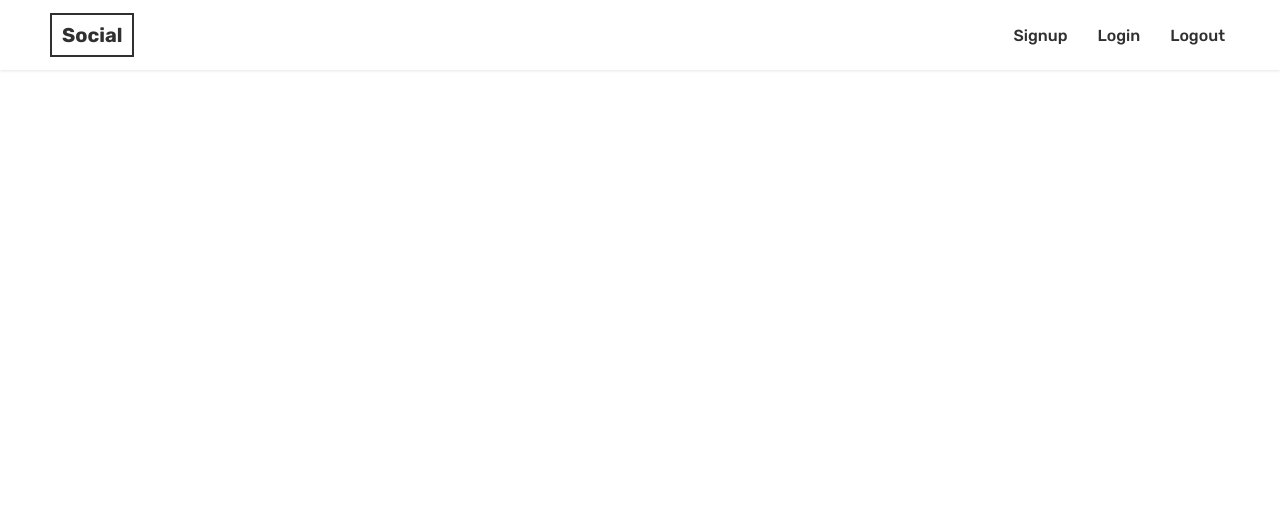
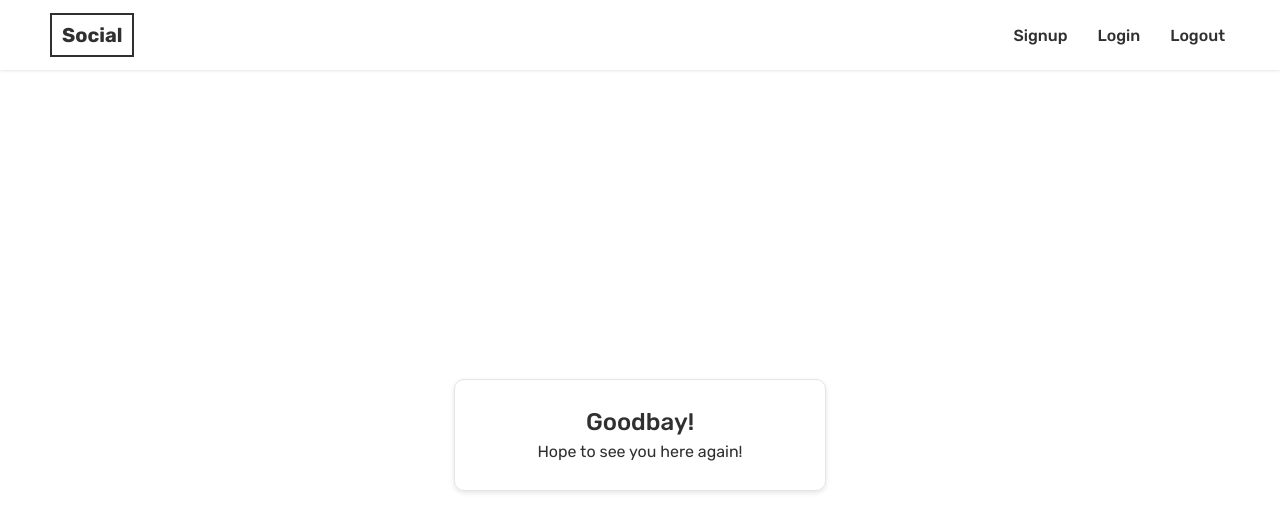
Before and after one commit to PatrickBialek/013_Social-media-portal-with-vue, a Vue app: page /#/goodbay in a window 1280 px wide. Shown: the top 532 px of the page. Built offline with nearby package versions, Linux system fonts and the light colour scheme; no server answers; sample sign-in values are in the browser's storage.

Commit message:
working on logout

```diff
--- /dev/null
+++ b/src/components/auth/Goodbay.vue
@@ -0,0 +1,66 @@
+<template>
+  <div class="goodbay">
+    <div class="goodbay__content">
+      <div class="goodbay__box">
+        <h2 class="goodbay__title">Goodbay!</h2>
+        <p>Hope to see you here again!</p>
+      </div>
+    </div>
+  </div>
+</template>
+
+<script>
+export default {
+  name: "Goodbay",
+  data() {
+    return {};
+  }
+};
+</script>
+
+<style lang="scss" scoped>
+.goodbay {
+  box-sizing: border-box;
+  width: 100%;
+  height: calc(100vh - 70px);
+  align-items: center;
+  padding: 20px 10px;
+
+  &,
+  &__content,
+  &__box {
+    display: flex;
+    justify-content: center;
+  }
+
+  &__content {
+    width: 100%;
+    max-width: 350px;
+    padding: 30px 10px;
+    border: 1px solid #e4e4e4;
+    border-radius: 10px;
+    box-shadow: 0 2px 5px rgba(0, 0, 0, 0.1);
+  }
+
+  &__box {
+    flex-direction: column;
+    text-align: center;
+
+    & h2,
+    & p {
+      color: #303030;
+      font-family: Rubik, Arial, Helvetica, sans-serif;
+    }
+
+    & h2 {
+      font-size: 24px;
+      margin-bottom: 10px;
+      font-weight: 500;
+    }
+
+    & p {
+      font-size: 16px;
+    }
+  }
+}
+</style>
--- a/src/components/auth/Login.vue
+++ b/src/components/auth/Login.vue
@@ -0,0 +1,102 @@
+<template>
+  <div class="login">
+    <div class="login__content">
+      <form class="login__form" @submit.prevent="login">
+        <div class="login__box">
+          <label for="login-mail">Email adress:</label>
+          <input type="text" name="login-mail" v-model="email">
+        </div>
+        <div class="login__box">
+          <label for="login-passowrd">Passowrd:</label>
+          <input type="password" name="login-passowrd" v-model="password">
+        </div>
+        <p class="error" v-if="feedback">{{ feedback }}</p>
+        <button class="login__btn">Login</button>
+      </form>
+    </div>
+  </div>
+</template>
+
+<script>
+export default {
+  name: "Login",
+  data() {
+    return {};
+  }
+};
+</script>
+
+<style lang="scss" scoped>
+.login {
+  box-sizing: border-box;
+  width: 100%;
+  height: calc(100vh - 70px);
+  align-items: center;
+  padding: 20px 10px;
+
+  &,
+  &__content,
+  &__box,
+  &__form {
+    display: flex;
+    justify-content: center;
+  }
+
+  &__content {
+    width: 100%;
+    max-width: 350px;
+    padding: 30px 10px;
+    border: 1px solid #e4e4e4;
+    border-radius: 10px;
+    box-shadow: 0 2px 5px rgba(0, 0, 0, 0.1);
+  }
+
+  &__form {
+    flex-direction: column;
+    width: 90%;
+    max-width: 250px;
+  }
+
+  &__box {
+    flex-direction: column;
+    margin-bottom: 20px;
+
+    & > label {
+      margin-bottom: 4px;
+      font-size: 15px;
+      line-height: 1.7;
+      color: #7d7c7c;
+      font-family: "Helvetica Neue", Helvetica, Arial, sans-serif;
+    }
+
+    & > input[type="text"],
+    & > input[type="password"] {
+      border: 1px solid #e4e4e4;
+      background-color: #fff;
+      outline: none;
+      padding: 8px 12px;
+      font-size: 16px;
+      color: #303030;
+    }
+  }
+
+  &__btn {
+    background-color: #428bca;
+    color: #fff;
+    padding: 8px 12px;
+    cursor: pointer;
+    border: none;
+    font-size: 16px;
+    transition: background-color 0.2s ease-in-out;
+
+    &:hover {
+      background-color: #186eb9;
+    }
+  }
+}
+
+.error {
+  color: red;
+  margin-bottom: 20px;
+}
+</style>
--- a/src/components/layout/Navigation.vue
+++ b/src/components/layout/Navigation.vue
@@ -10,7 +10,7 @@
             <router-link :to="{name: 'Signup'}">Signup</router-link>
           </li>
           <li class="nav__single-item">
-            <router-link to="/login">Login</router-link>
+            <router-link to="/goodbay">Login</router-link>
           </li>
           <li class="nav__single-item">
             <a @click="logout">Logout</a>
--- a/src/router/index.js
+++ b/src/router/index.js
@@ -2,12 +2,13 @@ import Vue from "vue";
 import Router from "vue-router";
 import Homepage from "@/components/home/Homepage";
 import Signup from "@/components/auth/Signup";
+import Login from "@/components/auth/Login";
+import Goodbay from "@/components/auth/Goodbay";
 
 Vue.use(Router);
 
 export default new Router({
-  routes: [
-    {
+  routes: [{
       path: "/",
       name: "Homepage",
       component: Homepage
@@ -16,6 +17,16 @@ export default new Router({
       path: "/signup",
       name: "Signup",
       component: Signup
+    },
+    {
+      path: "/login",
+      name: "Login",
+      component: Login
+    },
+    {
+      path: "/goodbay",
+      name: "Goobay",
+      component: Goodbay
     }
   ]
 });
```
